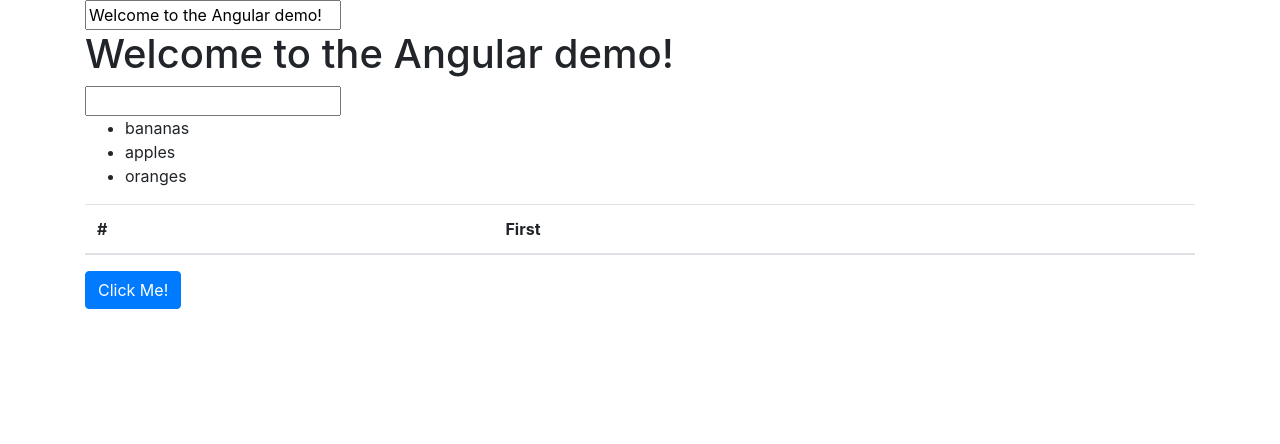
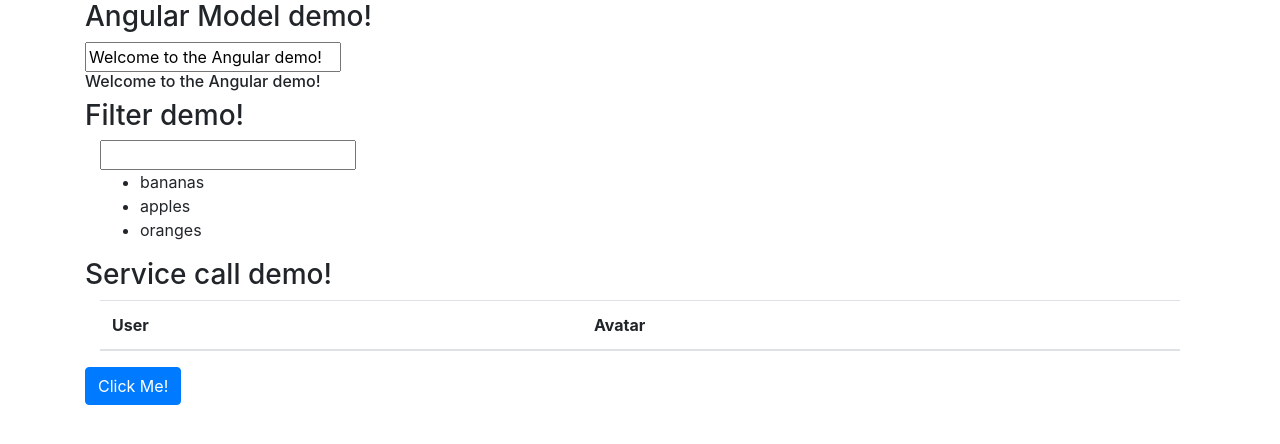
Before and after one commit to mkurucheti/angular-sample, a website: page app/index.html in a window 1280 px wide. Drawn offline with nearby package versions, Linux system fonts and the light colour scheme; no server answers.

Commit message:
ui formatting

```diff
--- a/app/components/github-users/github-users.html
+++ b/app/components/github-users/github-users.html
@@ -1,9 +1,11 @@
-<table class="table">
+<h3>Service call demo!</h3>
+<div class="container-fluid">
+
+    <table class="table">
         <thead>
             <tr>
-            <th scope="col">#</th>
-            <th scope="col">First</th>
-
+                <th scope="col">User</th>
+                <th scope="col">Avatar</th>
             </tr>
         </thead>
         <tbody>
@@ -13,3 +15,4 @@
             </tr>
         </tbody>
     </table>
+</div>
--- a/app/index.html
+++ b/app/index.html
@@ -20,10 +20,11 @@
 </head>
 <body ng-app="app" ng-controller="homeCtrl as vm">
     <div class="container">
+        <h3>Angular Model demo!</h3>
         <input type="text" ng-model="vm.message" placeholder="Enter text here">
-        <h1>{{vm.message}}</h1>
+        <h6>{{vm.message}}</h6>
 
-       <fruit></fruit>
+        <fruit></fruit>
 
         <github-users></github-users>
         <button name="Click Me!" class="btn btn-primary" ng-click="vm.clickme()">Click Me!</button>
--- a/app/templates/filterFruits.html
+++ b/app/templates/filterFruits.html
@@ -1,4 +1,8 @@
-<input type="text" ng-model="vm.filter">
-<ul>
+<h3>Filter demo!</h3>
+<div class="container-fluid">
+
+    <input type="text" ng-model="vm.filter">
+    <ul>
         <li ng-repeat="fruit in vm.fruits | filter: vm.filter">{{fruit | myfilter}}</li>
     </ul>
+</div>
```
